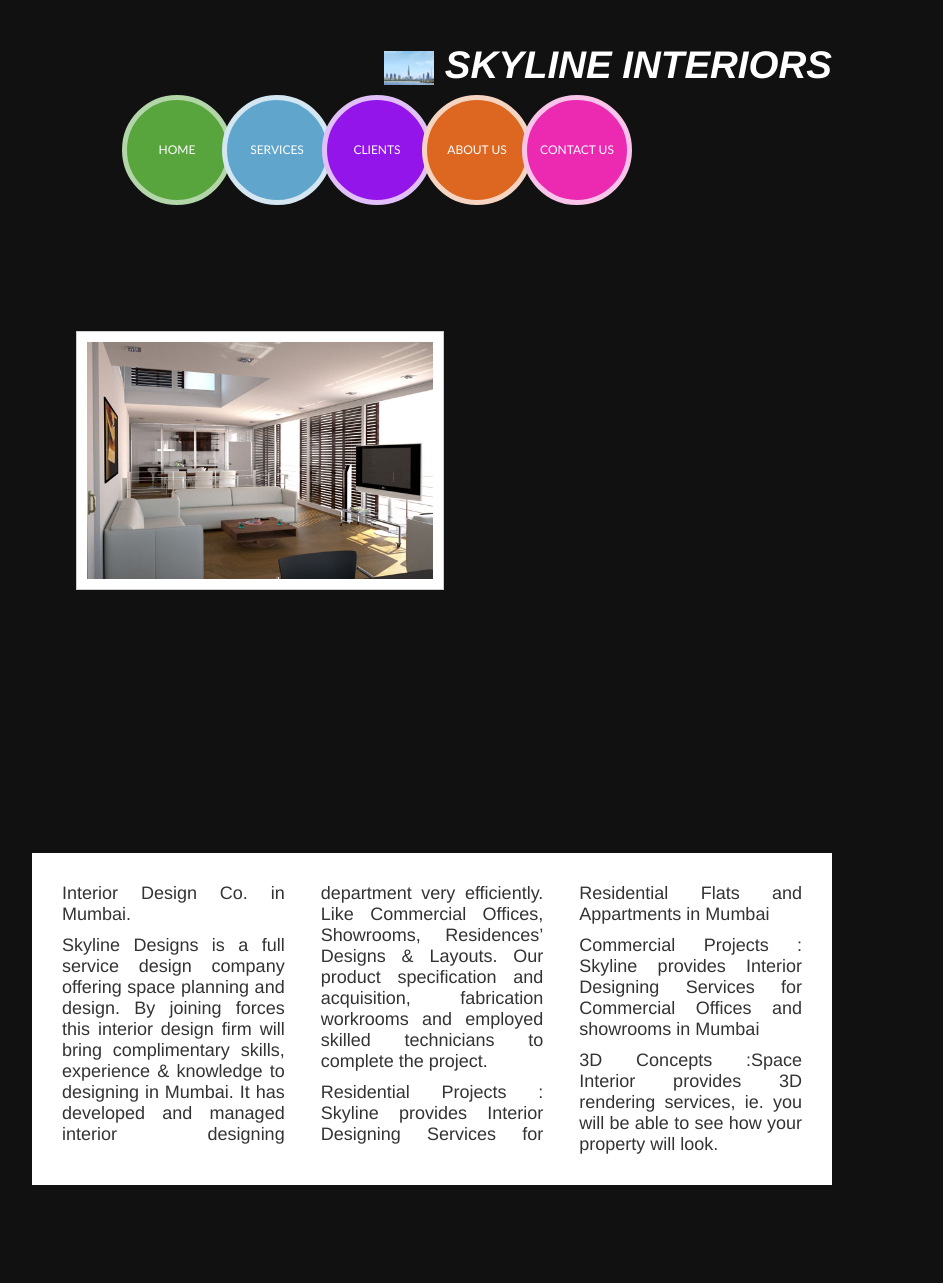
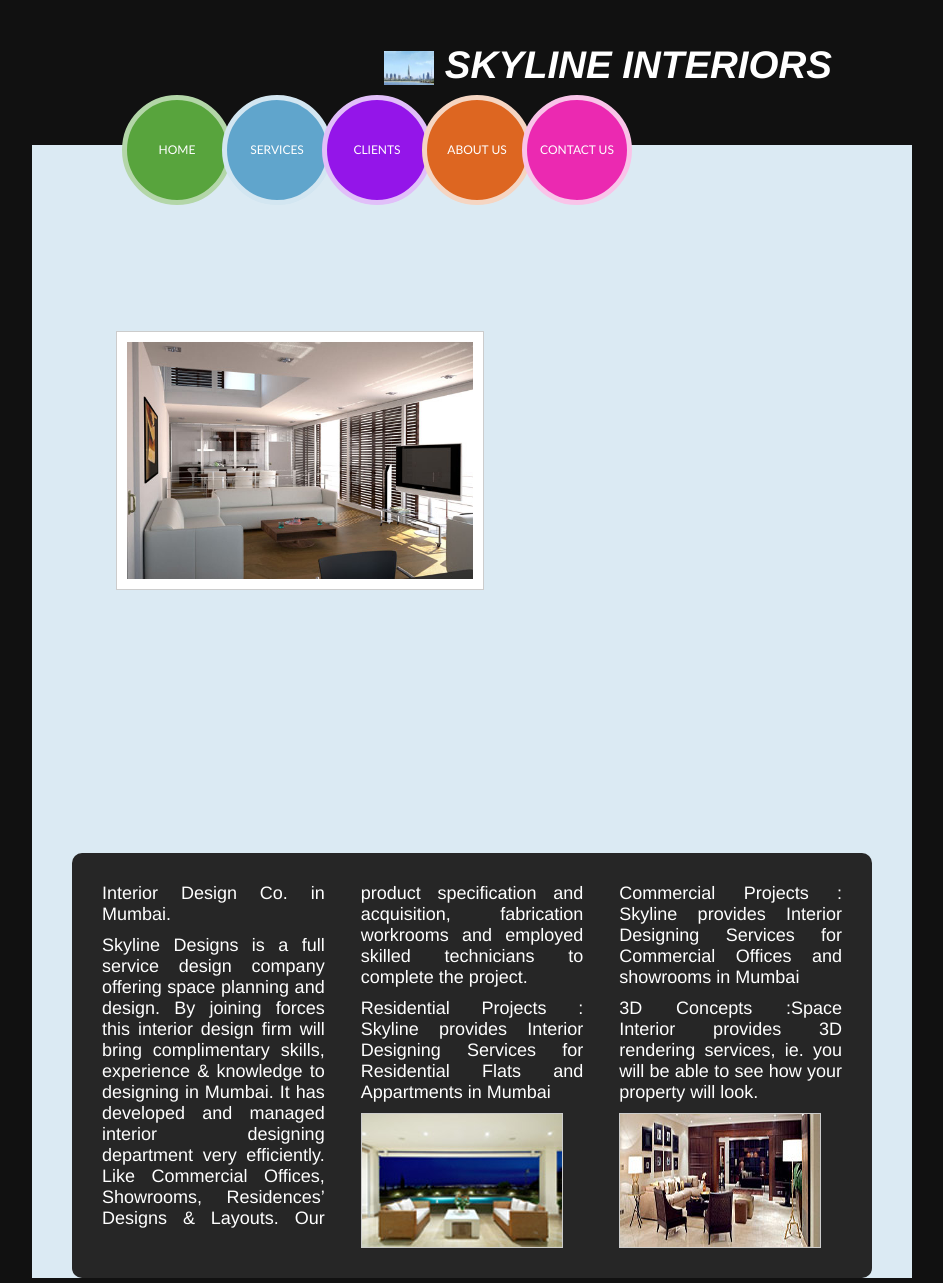
Before and after one commit to sklineint/sklineint.github.io, a Jekyll site: the page built from index.html, in a window 1280 px wide. Shown: the whole page, without its empty margins (208-1151 px from the left). Built offline with Jekyll 4.4.1, drawn with Linux system fonts in a browser that asks for light colours; nearby versions of some CDN libraries; some web fonts are replaced; Markdown is read by kramdown in place of the engine named in the settings; before the commit the page ends 1190 px from its top, so only the background shows below that.

Commit message:
changes done

```diff
--- a/css/style.css
+++ b/css/style.css
@@ -10,10 +10,17 @@ body{
 
 }
 .container {
+
         margin: 0 auto;
         max-width: 800px;
          padding: 5px;
       }
+
+.row-fluid {
+  background-color: #DBEAF3;
+  padding-left: 40px;
+  padding-right: 40px;
+}
 
 h1 {
 color: #fff;
@@ -143,8 +150,13 @@ top: 0px;
 }
 
 .main {
-  background-color: #fff;
+background-color: #262626;
+  color: #fff;
  padding: 30px;
+
+-webkit-border-radius: 10px;
+-moz-border-radius: 10px;
+border-radius: 10px;
   text-align: justify;
  -webkit-column-count: 3;
  -moz-column-count: 3;
@@ -156,5 +168,10 @@ top: 0px;
  -moz-column-rule-width: 2em;
   column-rule: 2em;
 
+}
 
-}
+
+ p ~ img {
+  border: 1px solid #ccc;
+    background: #fff;
+  }
--- a/index.html
+++ b/index.html
@@ -144,10 +144,10 @@ title: skline interiors
 <p>Skyline Designs is a full service design company offering space planning and design. By joining forces this interior design firm will bring complimentary skills, experience & knowledge to designing in Mumbai. It has developed and managed interior designing department very efficiently. Like Commercial Offices, Showrooms, Residences’  Designs & Layouts. Our product specification and acquisition, fabrication workrooms and employed skilled technicians to complete the project.</p>
 
  <p>Residential Projects : Skyline provides Interior Designing Services for Residential Flats and Appartments in Mumbai </p>
-
+<img src="/images/architect1.jpg">
 <p>Commercial Projects : Skyline provides Interior Designing Services for Commercial Offices and showrooms in Mumbai</p>
 <p>3D Concepts :Space Interior provides 3D rendering services, ie. you will be able to see how your property will look.</p>
-
+<img src="/images/architect2.jpg">
 </div>
 
 
```
